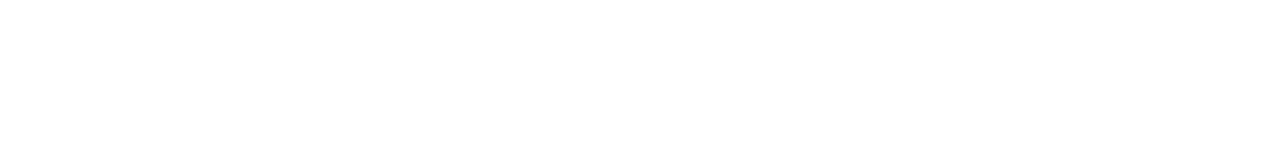
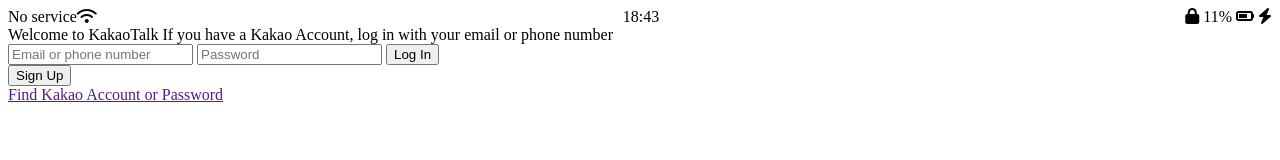
Before and after one commit to Parkgihyun2572/kakaotalk_clone_htmlcss, a plain HTML site: page index.html in a window 1280 px wide. Drawn offline with Linux system fonts and the light colour scheme.

Commit message:
complete HTML in Index page

```diff
--- a/index.html
+++ b/index.html
@@ -5,8 +5,42 @@
     <meta http-equiv="X-UA-Compatible" content="IE=edge">
     <meta name="viewport" content="width=device-width, initial-scale=1.0">
     <title>Kokoatalk Clone - Index page</title>
+    <script src="https://kit.fontawesome.com/2458fcd721.js" crossorigin="anonymous"></script>
+    <link rel="stylesheet" href="styles/style.css">
 </head>
 <body>
-
+    <header>
+        <section class="status">
+            <span>No service<i class="fas fa-wifi"></i></span>
+            <span>18:43</span>
+            <span>
+                <i class="fas fa-lock"></i>
+                11%
+                <i class="fas fa-battery-three-quarters"></i>
+                <i class="fas fa-bolt"></i>
+            </span>
+        </section>
+    </header>
+    <main>
+        <section class="welcome">
+            <span>Welcome to KakaoTalk</span>
+            <span>If you have a Kakao Account, log in with your email or phone number</span>
+        </section>
+        <section class="login">
+            <form action="">
+                <input type="text" class="id" placeholder="Email or phone number">
+                <input type="text" class="password" placeholder="Password">
+                <button>Log In</button>
+            </form>
+        </section>
+        <section class="signUp">
+            <form action="">
+                <button>Sign Up</button>
+            </form>
+        </section>
+        <section class="findAccount">
+            <a href="">Find Kakao Account or Password</a>
+        </section>
+    </main>
 </body>
 </html>
--- /dev/null
+++ b/styles/style.css
@@ -0,0 +1,5 @@
+.status {
+  display: flex;
+  flex-flow: row nowrap;
+  justify-content: space-between;
+}
```
